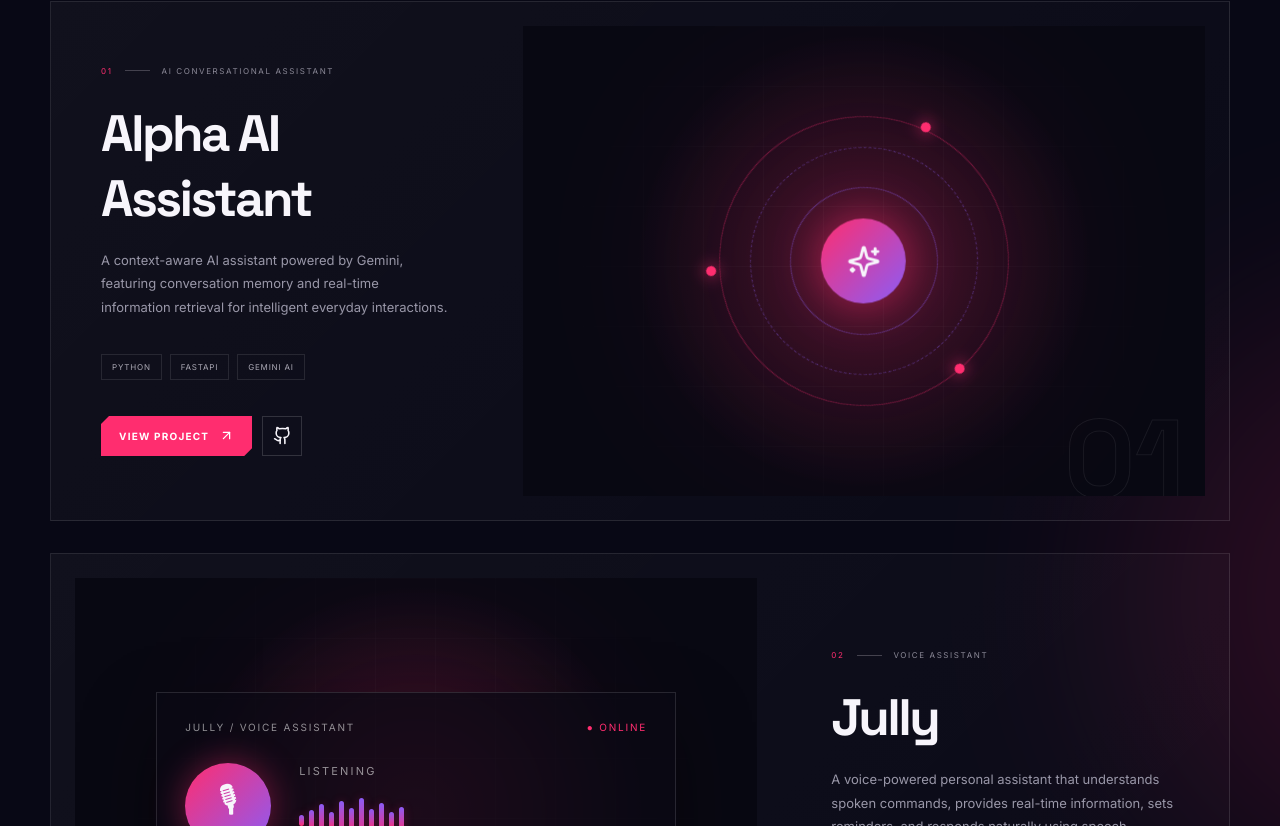
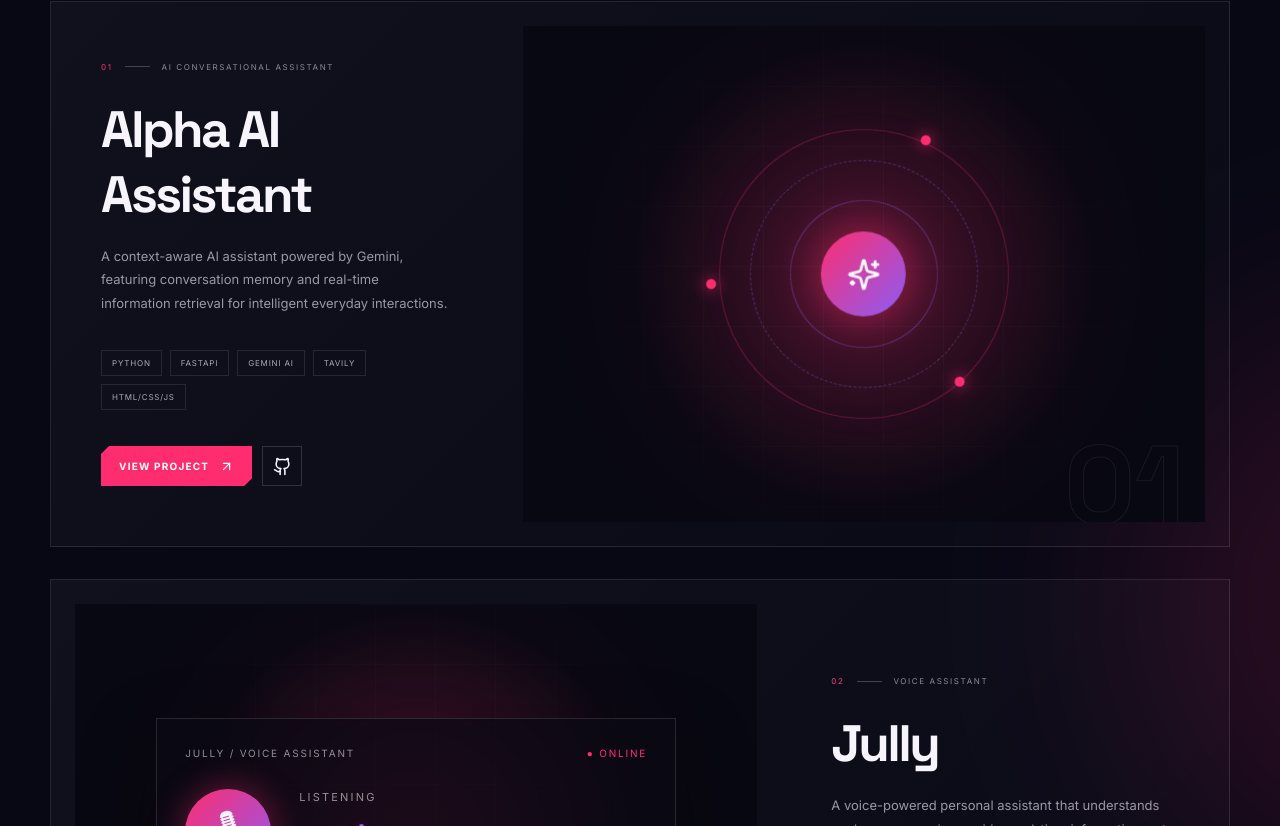
Before and after one commit to 132895/portfolio, a Next.js app: page / in a window 1280 px wide. Shown: the part 3443-4269 px from the top of the page. Built offline with nearby package versions, Linux system fonts and the light colour scheme.

Commit message:
Add Tavily to Alpha AI Assistant stack

```diff
--- a/app/page.tsx
+++ b/app/page.tsx
@@ -49,7 +49,7 @@
 
     description: "A context-aware AI assistant powered by Gemini, featuring conversation memory and real-time information retrieval for intelligent everyday interactions.",
 
-    stack: ["Python", "FastAPI", "Gemini AI"],
+    stack: ["Python", "FastAPI", "Gemini AI","Tavily", "HTML/CSS/JS"],
 
     art: "alpha",
 
```
